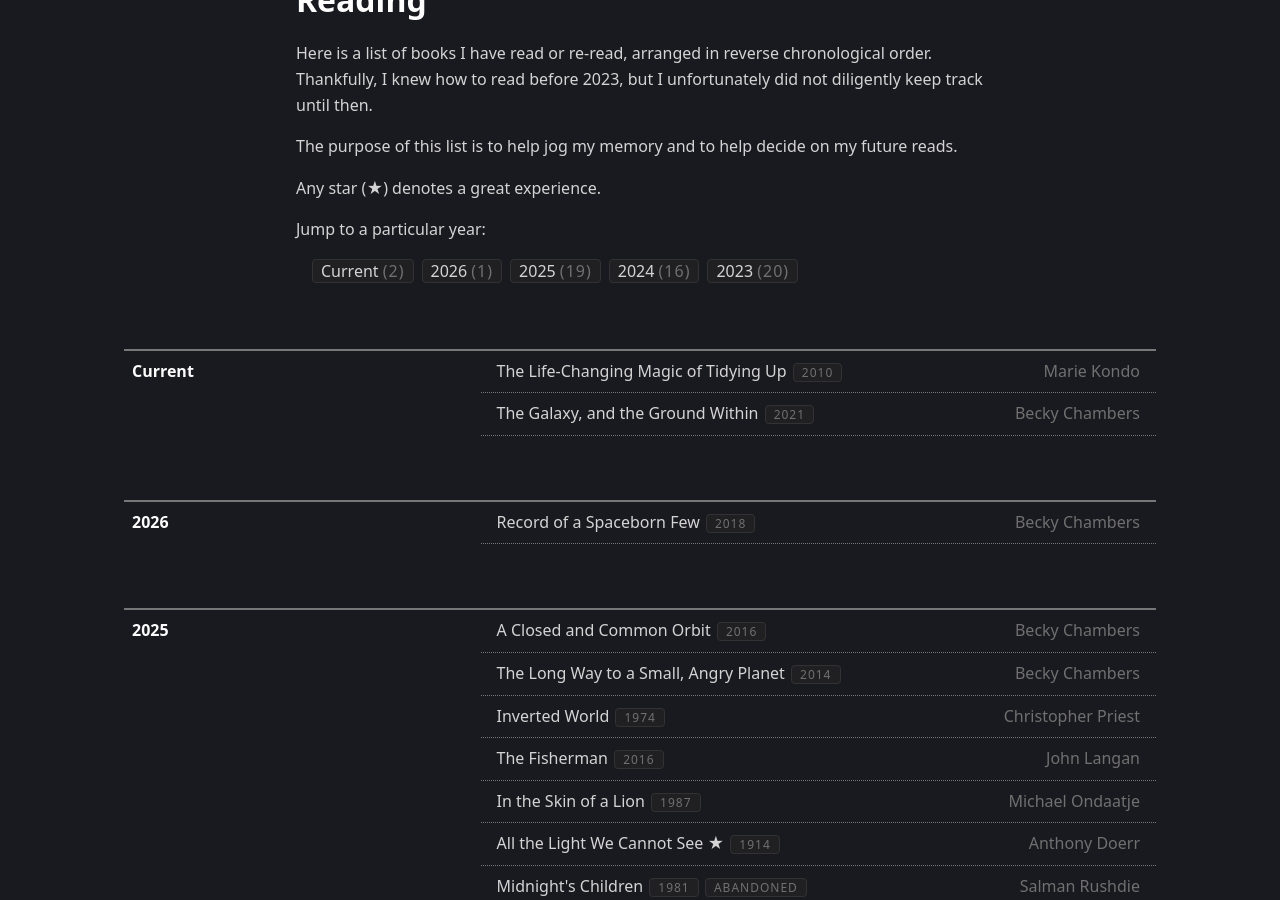
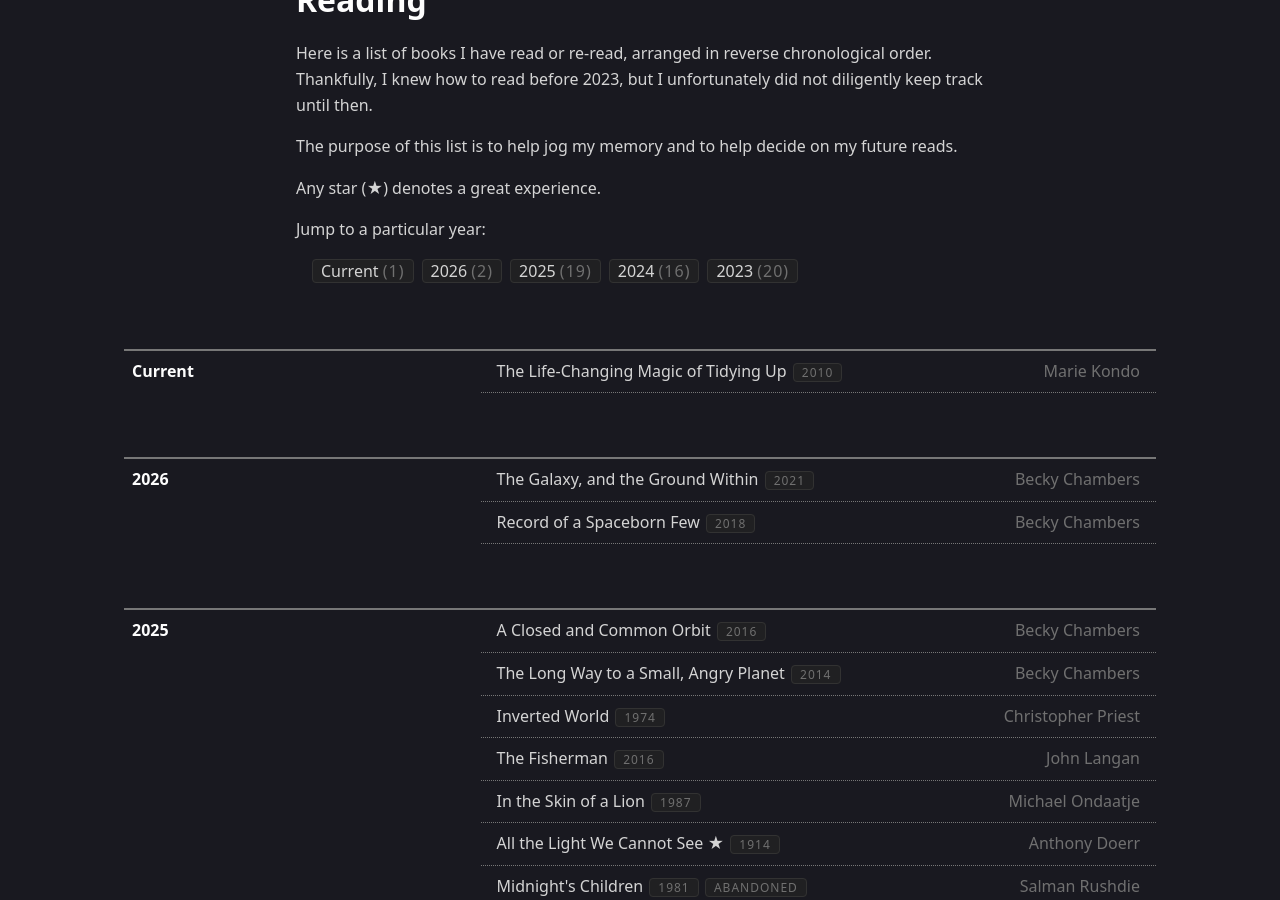
Before and after one commit to KlazHTT/personal-website, a Jekyll site: the page built from pages/reading.md, in a window 1280 px wide and 900 px high, scrolled down 319 px. Built offline with Jekyll 4.4.1, drawn with Linux system fonts in a browser that asks for light colours; part of the change alters nothing that is shown.

```diff
--- a/_data/reads.yml
+++ b/_data/reads.yml
@@ -4,12 +4,12 @@
       author: Marie Kondo
       published: 2010
       status:
+- year: 2026
+  reads:
     - title: The Galaxy, and the Ground Within
       author: Becky Chambers
       published: 2021
-      status:
-- year: 2026
-  reads:
+      status: Completed
     - title: Record of a Spaceborn Few
       author: Becky Chambers
       published: 2018
```
